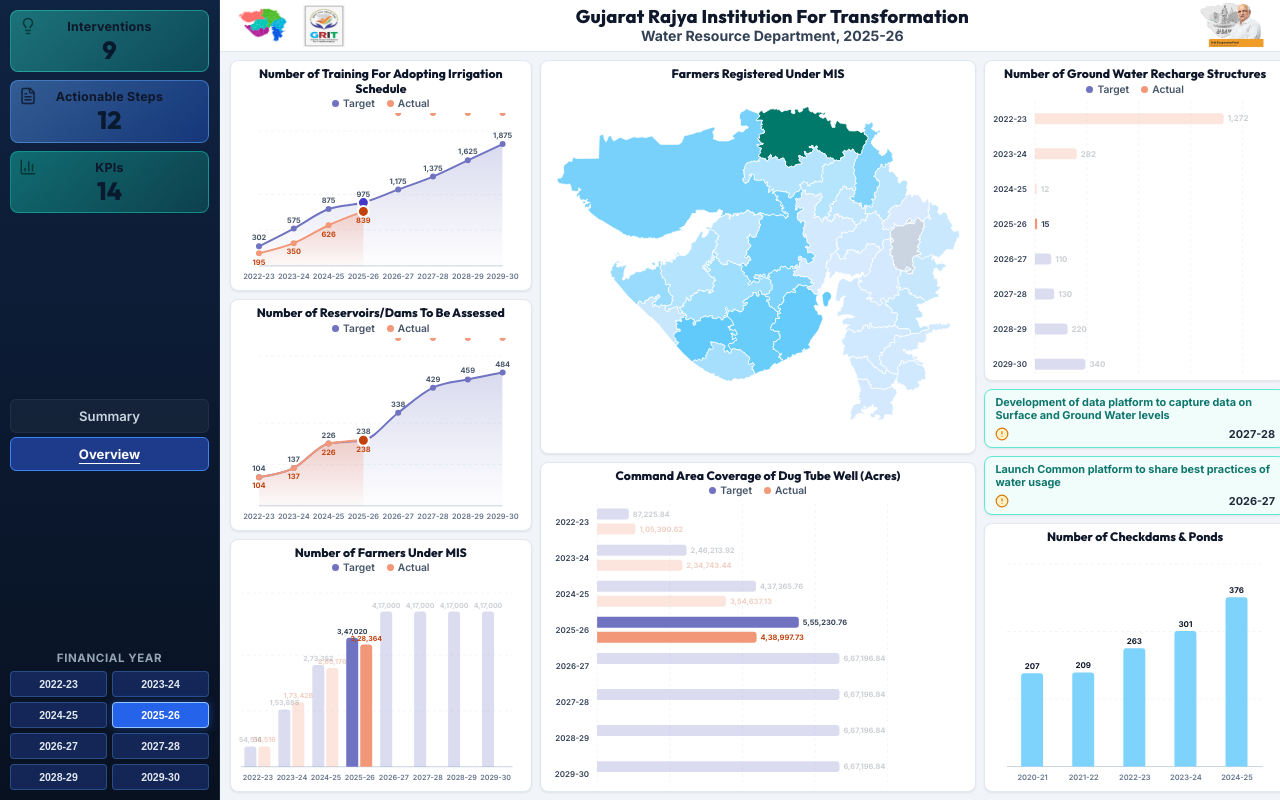
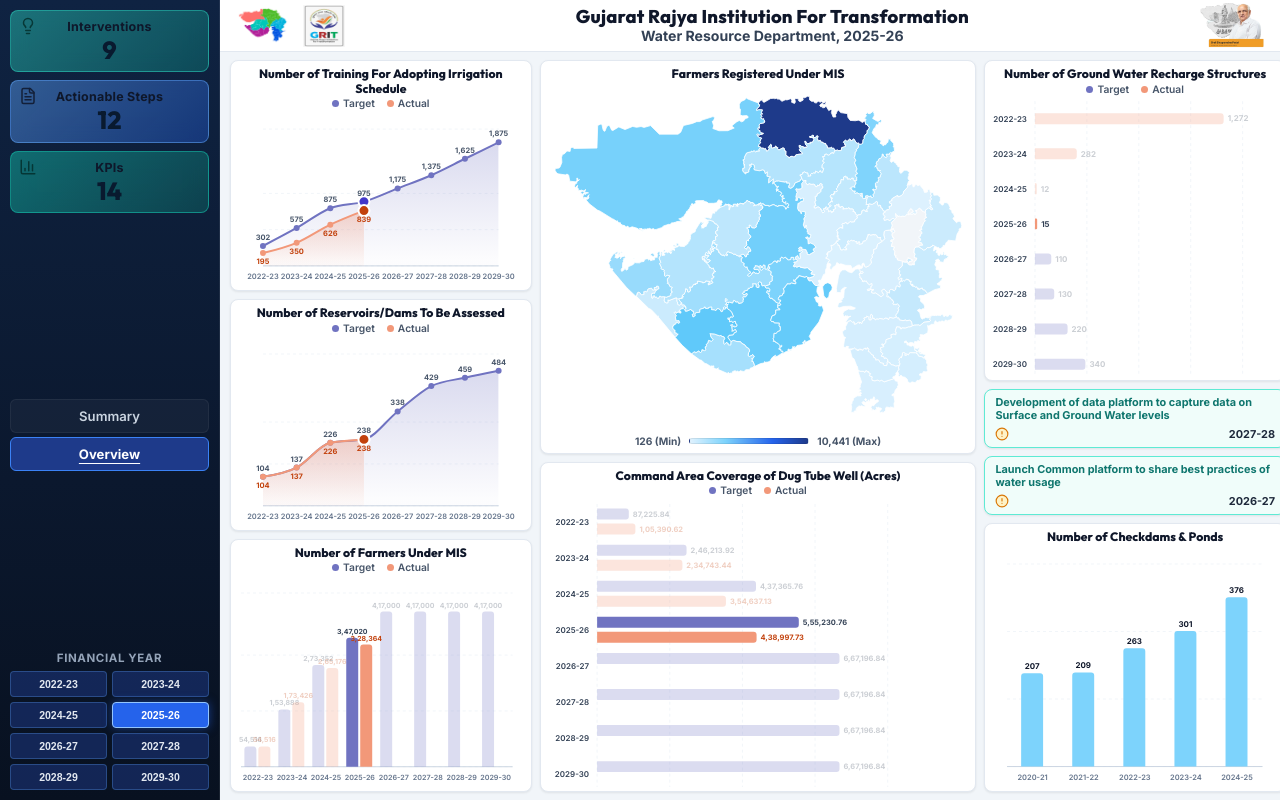
Before and after one commit to abhinavpancholi/wrd-dashboard, a React (Vite) app: page / in a window 1280 px wide. Built offline with nearby package versions, Linux system fonts and the light colour scheme.

Commit message:
fix: pure blue choropleth, map legend, colorless map for future years, and clean dot rendering on line charts

```diff
--- a/src/components/charts/FarmersMisMap.jsx
+++ b/src/components/charts/FarmersMisMap.jsx
@@ -27,7 +27,7 @@ export default function FarmersMisMap({ topoData, districtsData }) {
   const svgRef = useRef(null)
   const tooltipRef = useRef(null)
   const containerRef = useRef(null)
-  const [dimensions, setDimensions] = useState({ width: 340, height: 260 })
+  const [dimensions, setDimensions] = useState({ width: 340, height: 240 })
 
   const { selectedFY, selectedDistrict, setDistrict } = useWrdStore()
 
@@ -35,19 +35,21 @@ export default function FarmersMisMap({ topoData, districtsData }) {
   const activeFY = selectedFY || '2025-26'
 
   // Map of normalized district name -> district record for the active FY
-  const { districtMap, maxVal, minVal } = useMemo(() => {
+  const { districtMap, maxVal, minVal, hasActualData } = useMemo(() => {
     const map = new Map()
     let max = 0
     let min = Infinity
+    let hasActual = false
 
     if (districtsData?.byFY) {
-      const fyData = districtsData.byFY[activeFY] || districtsData.byFY['2025-26'] || {}
+      const fyData = districtsData.byFY[activeFY] || {}
 
       Object.entries(fyData).forEach(([dName, record]) => {
         const normKey = normalizeName(dName)
-        const val = record.farmers_actual > 0 ? record.farmers_actual : record.farmers_target
+        const val = record.farmers_actual || 0
+        if (val > 0) hasActual = true
         if (val > max) max = val
-        if (val < min) min = val
+        if (val < min && val > 0) min = val
         map.set(normKey, record)
       })
     }
@@ -55,7 +57,7 @@ export default function FarmersMisMap({ topoData, districtsData }) {
     if (min === Infinity) min = 0
     if (max === 0) max = 1000
 
-    return { districtMap: map, maxVal: max, minVal: min }
+    return { districtMap: map, maxVal: max, minVal: min, hasActualData: hasActual }
   }, [districtsData, activeFY])
 
   useEffect(() => {
@@ -65,7 +67,7 @@ export default function FarmersMisMap({ topoData, districtsData }) {
       for (const entry of entries) {
         const { width, height } = entry.contentRect
         if (width > 0 && height > 0) {
-          setDimensions({ width, height: height - 8 })
+          setDimensions({ width, height: Math.max(160, height - 24) })
         }
       }
     })
@@ -82,23 +84,23 @@ export default function FarmersMisMap({ topoData, districtsData }) {
     const { width, height } = dimensions
 
     const featureCollection = topojson.feature(topoData, topoData.objects.districts)
-    const projection = d3.geoMercator().fitSize([width - 16, height - 16], featureCollection)
+    const projection = d3.geoMercator().fitSize([width - 12, height - 12], featureCollection)
     const pathGenerator = d3.geoPath().projection(projection)
 
-    // Vibrant Teal/Cyan choropleth interpolator matching the Power BI screenshot
+    // Pure shades of Blue scale (light blue min to dark navy max)
     const colorScale = d3.scaleSequential()
       .domain([0, maxVal])
       .interpolator(d3.interpolateRgbBasis([
-        '#dbeafe', // very light ice blue
-        '#bae6fd', // light sky blue
+        '#e0f2fe', // very light sky/ice blue (min)
+        '#bae6fd', // light blue
         '#7dd3fc', // sky blue
-        '#38bdf8', // medium teal-cyan
-        '#2dd4bf', // teal
-        '#0d9488', // dark teal
-        '#00796b'  // deep teal
+        '#38bdf8', // medium vibrant blue
+        '#2563eb', // royal blue
+        '#1d4ed8', // deep royal blue
+        '#1e3a8a'  // dark navy blue (max)
       ]))
 
-    const g = svg.append('g').attr('transform', 'translate(8, 8)')
+    const g = svg.append('g').attr('transform', 'translate(6, 6)')
 
     g.selectAll('path')
       .data(featureCollection.features)
@@ -113,13 +115,17 @@ export default function FarmersMisMap({ topoData, districtsData }) {
           return '#f97316' // Active district selection highlight
         }
 
-        if (record) {
-          const val = record.farmers_actual > 0 ? record.farmers_actual : record.farmers_target
-          return colorScale(val)
+        // If active FY has no actual data (e.g. 2026-27 and future years), render neutral colorless grey
+        if (!hasActualData) {
+          return '#e2e8f0'
         }
-        return '#cbd5e1'
+
+        if (record && record.farmers_actual > 0) {
+          return colorScale(record.farmers_actual)
+        }
+        return '#f1f5f9'
       })
-      .attr('stroke', '#ffffff')
+      .attr('stroke', hasActualData ? '#ffffff' : '#cbd5e1')
       .attr('stroke-width', 0.8)
       .attr('cursor', 'pointer')
       .style('transition', 'all 0.2s ease')
@@ -137,18 +143,30 @@ export default function FarmersMisMap({ topoData, districtsData }) {
         const tooltip = tooltipRef.current
         if (tooltip) {
           tooltip.style.opacity = '1'
-          const farmersVal = record ? (record.farmers_actual > 0 ? record.farmers_actual : record.farmers_target) : null
-          const commandVal = record ? (record.command_actual > 0 ? record.command_actual : record.command_target) : null
-
-          tooltip.innerHTML = `
-            <div style="font-weight:800;font-size:0.75rem;margin-bottom:3px;color:#0f172a">${rawName}</div>
-            <div style="color:#0f766e;font-size:0.7rem">
-              Farmers Under MIS (${activeFY}): <strong>${farmersVal != null ? formatIndian(farmersVal) : 'N/A'}</strong>
-            </div>
-            <div style="color:#0284c7;font-size:0.68rem;margin-top:2px">
-              Command Area: <strong>${commandVal != null ? formatIndian(commandVal, 2) : 'N/A'} Acres</strong>
-            </div>
-          `
+          if (!hasActualData) {
+            const targetVal = record?.farmers_target
+            tooltip.innerHTML = `
+              <div style="font-weight:800;font-size:0.75rem;margin-bottom:3px;color:#0f172a">${rawName}</div>
+              <div style="color:#64748b;font-size:0.7rem">
+                No actual data for ${activeFY}
+              </div>
+              <div style="color:#475569;font-size:0.68rem;margin-top:2px">
+                Target: <strong>${targetVal != null ? formatIndian(targetVal) : 'N/A'}</strong>
+              </div>
+            `
+          } else {
+            const farmersVal = record ? record.farmers_actual : 0
+            const commandVal = record ? record.command_actual : 0
+            tooltip.innerHTML = `
+              <div style="font-weight:800;font-size:0.75rem;margin-bottom:3px;color:#0f172a">${rawName}</div>
+              <div style="color:#0284c7;font-size:0.7rem">
+                Farmers Under MIS (${activeFY}): <strong>${formatIndian(farmersVal)}</strong>
+              </div>
+              <div style="color:#2563eb;font-size:0.68rem;margin-top:2px">
+                Command Area: <strong>${formatIndian(commandVal, 2)} Acres</strong>
+              </div>
+            `
+          }
         }
       })
       .on('mousemove', function (event) {
@@ -164,7 +182,7 @@ export default function FarmersMisMap({ topoData, districtsData }) {
         const normKey = normalizeName(rawName)
         if (selectedDistrict !== rawName) {
           d3.select(this)
-            .attr('stroke', '#ffffff')
+            .attr('stroke', hasActualData ? '#ffffff' : '#cbd5e1')
             .attr('stroke-width', 0.8)
         }
         const tooltip = tooltipRef.current
@@ -177,10 +195,10 @@ export default function FarmersMisMap({ topoData, districtsData }) {
         setDistrict(rawName)
       })
 
-  }, [topoData, dimensions, districtMap, maxVal, activeFY, selectedDistrict, setDistrict])
+  }, [topoData, dimensions, districtMap, maxVal, activeFY, selectedDistrict, setDistrict, hasActualData])
 
   return (
-    <div className="wrd-chart-panel" style={{ flex: '1.2 1 0' }}>
+    <div className="wrd-chart-panel" style={{ flex: '1.2 1 0', display: 'flex', flexDirection: 'column' }}>
       <div className="wrd-chart-panel__header">
         <div className="wrd-chart-panel__title">
           Farmers Registered Under MIS
@@ -211,6 +229,19 @@ export default function FarmersMisMap({ topoData, districtsData }) {
             boxShadow: '0 4px 14px rgba(0,0,0,0.12)'
           }}
         />
+
+        {/* Bottom Legend for Blue Color Shade or Neutral Notice */}
+        {hasActualData ? (
+          <div className="wrd-map-legend">
+            <span>{formatIndian(minVal)} (Min)</span>
+            <div className="wrd-map-legend__bar" />
+            <span>{formatIndian(maxVal)} (Max)</span>
+          </div>
+        ) : (
+          <div className="wrd-map-legend" style={{ color: '#94a3b8', fontStyle: 'italic', fontWeight: 500 }}>
+            No district data for {activeFY}
+          </div>
+        )}
       </div>
     </div>
   )
--- a/src/components/charts/ReservoirsDamsLine.jsx
+++ b/src/components/charts/ReservoirsDamsLine.jsx
@@ -33,7 +33,7 @@ export default function ReservoirsDamsLine({ data }) {
   }
 
   return (
-    <div className="wrd-chart-panel" style={{ flex: '1 1 0' }}>
+    <div className="wrd-chart-panel" style={{ flex: '1 1 0', display: 'flex', flexDirection: 'column' }}>
       <div className="wrd-chart-panel__header">
         <div className="wrd-chart-panel__title">
           Number of Reservoirs/Dams To Be Assessed
@@ -44,11 +44,11 @@ export default function ReservoirsDamsLine({ data }) {
         </div>
       </div>
 
-      <div className="wrd-chart-panel__body" style={{ cursor: 'pointer' }}>
+      <div className="wrd-chart-panel__body" style={{ flex: 1, minHeight: 0, cursor: 'pointer' }}>
         <ResponsiveContainer width="100%" height="100%">
           <AreaChart
             data={data}
-            margin={{ top: 18, right: 20, bottom: 2, left: 20 }}
+            margin={{ top: 16, right: 24, bottom: 2, left: 24 }}
             onClick={handleChartClick}
           >
             <defs>
@@ -89,6 +89,7 @@ export default function ReservoirsDamsLine({ data }) {
               fillOpacity={1}
               fill="url(#resTargetGrad)"
               dot={(props) => {
+                if (props.value == null || props.payload?.target == null) return null
                 const isSelected = selectedFY && props.payload?.fy === selectedFY
                 return (
                   <circle
@@ -125,6 +126,8 @@ export default function ReservoirsDamsLine({ data }) {
               fillOpacity={1}
               fill="url(#resActualGrad)"
               dot={(props) => {
+                // Do NOT render dot if actual value is null/missing
+                if (props.value == null || props.payload?.actual == null) return null
                 const isSelected = selectedFY && props.payload?.fy === selectedFY
                 return (
                   <circle
--- a/src/components/charts/TrainingIrrigationLine.jsx
+++ b/src/components/charts/TrainingIrrigationLine.jsx
@@ -33,7 +33,7 @@ export default function TrainingIrrigationLine({ data }) {
   }
 
   return (
-    <div className="wrd-chart-panel" style={{ flex: '1 1 0' }}>
+    <div className="wrd-chart-panel" style={{ flex: '1 1 0', display: 'flex', flexDirection: 'column' }}>
       <div className="wrd-chart-panel__header">
         <div className="wrd-chart-panel__title">
           Number of Training For Adopting Irrigation Schedule
@@ -44,11 +44,11 @@ export default function TrainingIrrigationLine({ data }) {
         </div>
       </div>
 
-      <div className="wrd-chart-panel__body" style={{ cursor: 'pointer' }}>
+      <div className="wrd-chart-panel__body" style={{ flex: 1, minHeight: 0, cursor: 'pointer' }}>
         <ResponsiveContainer width="100%" height="100%">
           <AreaChart
             data={data}
-            margin={{ top: 18, right: 20, bottom: 2, left: 20 }}
+            margin={{ top: 16, right: 24, bottom: 2, left: 24 }}
             onClick={handleChartClick}
           >
             <defs>
@@ -89,6 +89,7 @@ export default function TrainingIrrigationLine({ data }) {
               fillOpacity={1}
               fill="url(#trainingTargetGrad)"
               dot={(props) => {
+                if (props.value == null || props.payload?.target == null) return null
                 const isSelected = selectedFY && props.payload?.fy === selectedFY
                 return (
                   <circle
@@ -125,6 +126,8 @@ export default function TrainingIrrigationLine({ data }) {
               fillOpacity={1}
               fill="url(#trainingActualGrad)"
               dot={(props) => {
+                // Do NOT render dot if actual value is null/missing
+                if (props.value == null || props.payload?.actual == null) return null
                 const isSelected = selectedFY && props.payload?.fy === selectedFY
                 return (
                   <circle
--- a/src/index.css
+++ b/src/index.css
@@ -456,14 +456,37 @@ html, body {
   display: flex;
   flex-direction: column;
   align-items: center;
-  justify-content: center;
+  justify-content: space-between;
   position: relative;
+  padding-bottom: 2px;
 }
 
 .wrd-map-svg {
   width: 100%;
-  height: 100%;
+  flex: 1;
+  min-height: 0;
   display: block;
+}
+
+.wrd-map-legend {
+  display: flex;
+  align-items: center;
+  justify-content: center;
+  gap: 8px;
+  margin-top: 2px;
+  font-size: 0.64rem;
+  color: #475569;
+  font-weight: 700;
+  width: 100%;
+  padding: 0 8px;
+}
+
+.wrd-map-legend__bar {
+  flex: 0 1 120px;
+  height: 6px;
+  border-radius: 3px;
+  background: linear-gradient(90deg, #e0f2fe 0%, #7dd3fc 30%, #2563eb 70%, #1e3a8a 100%);
+  border: 1px solid rgba(0, 0, 0, 0.08);
 }
 
 /* Tooltips */
```
